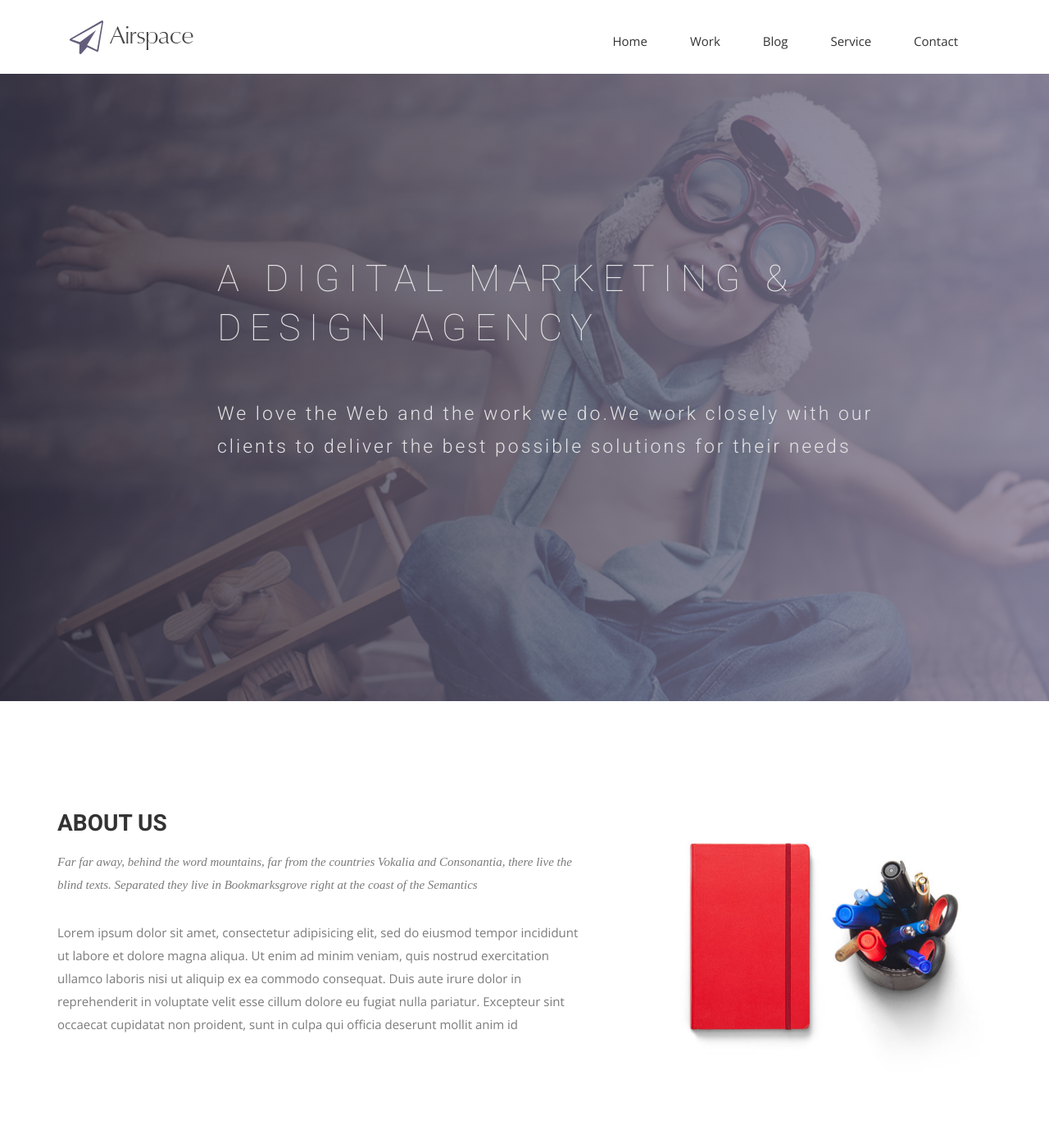
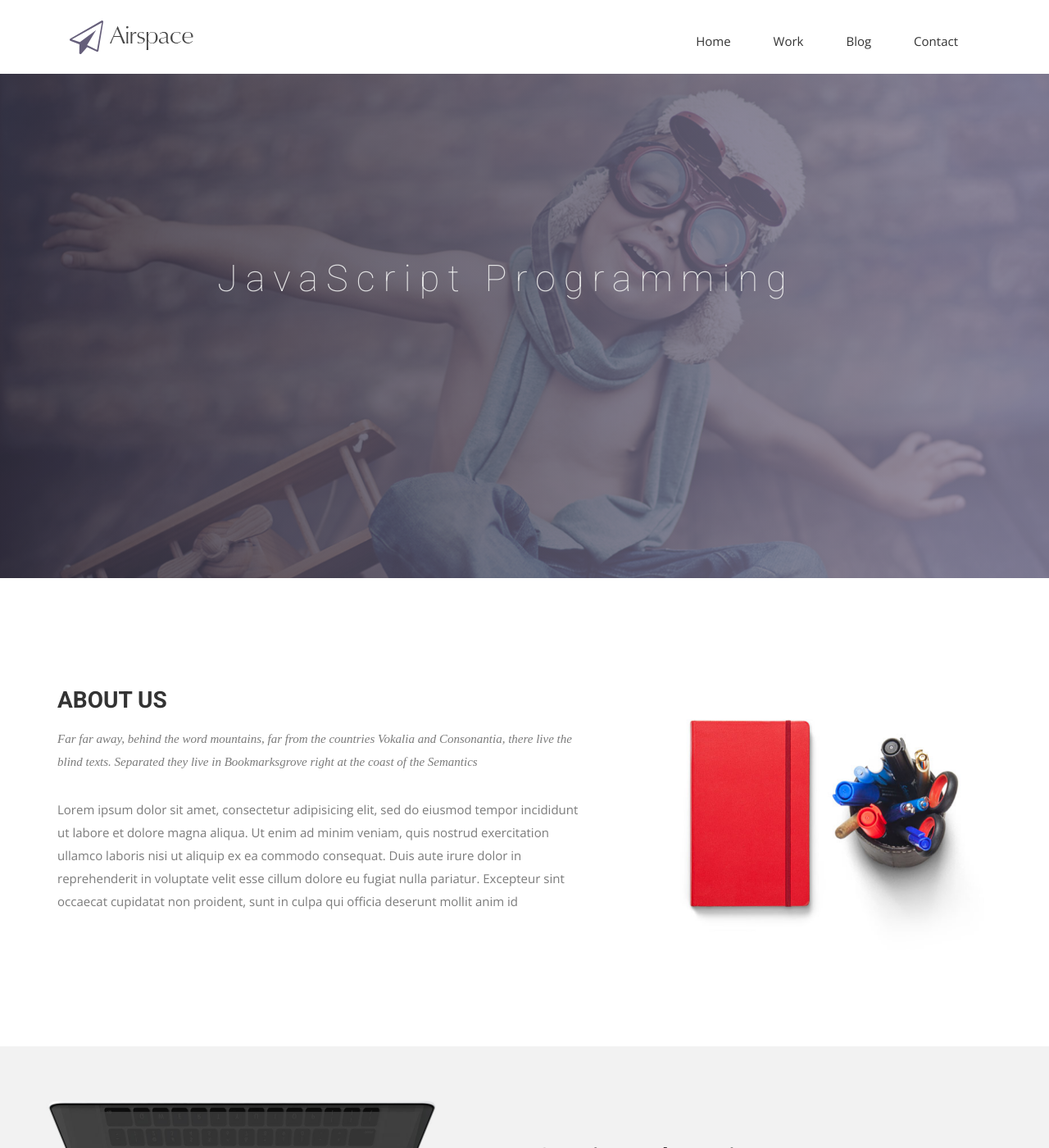
Before and after one commit to jimmy-james/jimmy-james.github.io, a Jekyll site: the page built from index.html, in a window 1280 px wide and 1400 px high. Shown: the whole window at 82% size. Built offline with Jekyll 4.4.1, drawn with Linux system fonts in a browser that asks for light colours; nearby versions of some CDN libraries; some web fonts are replaced; some of the changed text lies outside the part shown.

Commit message:
refactor

```diff
--- a/_config.yml
+++ b/_config.yml
@@ -14,8 +14,8 @@
 
 
 # Site settings
-title: Airspace
-subtitle: "A free HTML5 agency template"
+title: JimBot
+subtitle: "Programming in JavaScript"
 # Base URL of site. It should always start with a slash,
 # and never end with a slash. Set it to a blank value if hosting at the
 # root of your server.
--- a/_includes/footer.html
+++ b/_includes/footer.html
@@ -6,8 +6,8 @@
         <div class="footer-manu">
           <ul>
             <li><a href="#">About Us</a></li>
-            <li><a href="{{ site.baseurl }}/contact">Contact us</a></li>
-            <li><a href="#">How it works</a></li>
+            <li><a href="{{ site.baseurl }}/contact">Contact me</a></li>
+            <li><a href="{{ site.baseurl }}/work">Work</a></li>
             <li><a href="{{ site.baseurl }}/blog">Blog</a></li>
             <li><a href="#">Terms</a></li>
           </ul>
--- a/_includes/header.html
+++ b/_includes/header.html
@@ -24,7 +24,7 @@
                 <li><a href="{{ site.baseurl }}/">Home</a></li>
                 <li><a href="{{ site.baseurl }}/work">Work</a></li>
                 <li><a href="{{ site.baseurl }}/blog">Blog</a></li>
-                <li><a href="#">Service</a></li>
+                <!-- <li><a href="#">Service</a></li> -->
                 <li><a href="{{ site.baseurl }}/contact">Contact</a></li>
               </ul>
             </div><!-- /.navbar-collapse -->
--- a/blog.html
+++ b/blog.html
@@ -9,8 +9,7 @@
     <div class="row">
       <div class="col-md-12">
         <div class="block">
-          <h1>Get the latest on what we're doing</h1>
-          <p>Catch up with us, anytime and anywhere</p>
+          <h1>Get the latest on programming tips and tricks</h1>
         </div>
       </div>
     </div>
--- a/index.html
+++ b/index.html
@@ -10,8 +10,8 @@
     <div class="row">
       <div class="col-md-10 col-md-offset-2">
         <div class="block">
-          <h1 class="animated fadeInUp">A DIGITAL MARKETING &#38; <br> DESIGN AGENCY</h1>
-          <p class="animated fadeInUp">We love the Web and the work we do.We work closely with our </br> clients to deliver the best possible solutions for their needs</p>
+          <h1 class="animated fadeInUp">JavaScript Programming</h1>
+          <p class="animated fadeInUp"></p>
         </div>
       </div>
     </div>
@@ -43,11 +43,11 @@
 <div class="container">
   <div class="row">
     <div class="col-md-6 col-md-offset-6">
-      <h2>WE BELIEVE IN GREAT IDEAS</h2>
+      <h2>Creation and Iteration</h2>
       <p>Maecenas faucibus mollis interdum. Morbi leo risus, porta ac consectetur ac, vestibulum at eros. Fusce dapibus, tellus ac cursus commodo, tortor mauris condimentum nibh, ut fermentum massa justo sit amet risus.</p>
       <p>Maecenas faucibus mollis interdum. Morbi leo risus, porta ac consectetur ac, vestibulum at eros. Fusce dapibus, tellus ac cursus commodo, tortor mauris condimentum nibh, ut fermentum massa justo sit amet risus.</p>
       <p>Maecenas faucibus mollis interdum. Morbi leo risus, porta ac consectetur ac, vestibulum at eros. Fusce dapibus, tellus ac cursus commodo, tortor mauris condimentum nibh, ut fermentum massa justo sit amet risus.</p>
-      <a href="#" class="btn btn-view-works">View Works</a>
+      <a href="#" class="btn btn-view-works">View Creations</a>
     </div>
   </div>
 </div>
@@ -58,7 +58,7 @@
   <div class="container">
     <div class="row">
       <div class="section-title">
-        <h2>Our Services</h2>
+        <h2>What I do</h2>
         <p>Far far away, behind the word mountains, far from the countries Vokalia and Consonantia, there live the blind texts. Separated they live in Bookmarksgrove right at the coast of the Semantics</p>
       </div>
     </div>
```
Also changed, not shown: other parts of index.html (+1 -1 lines), contact.html (+20 -20 lines).
